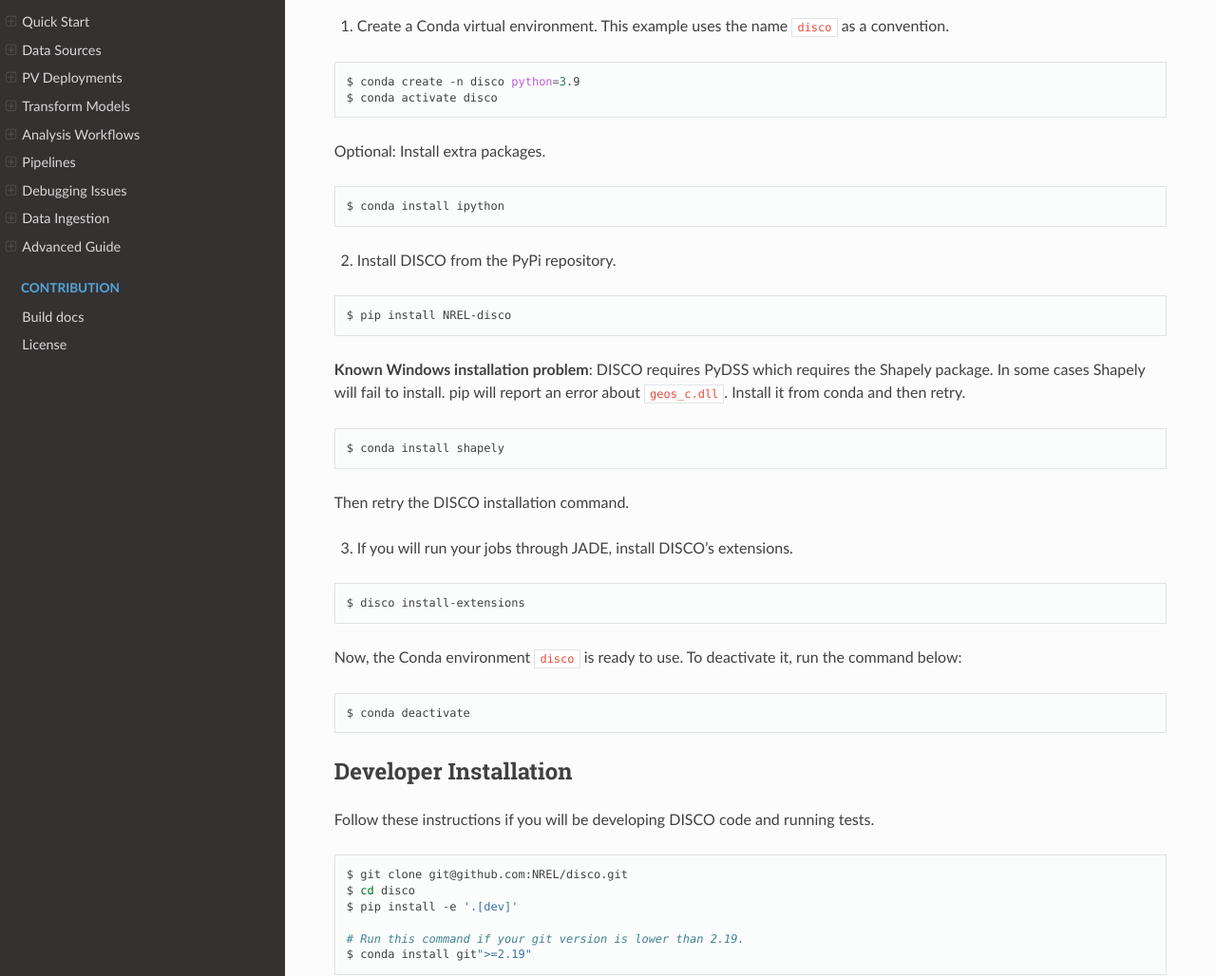
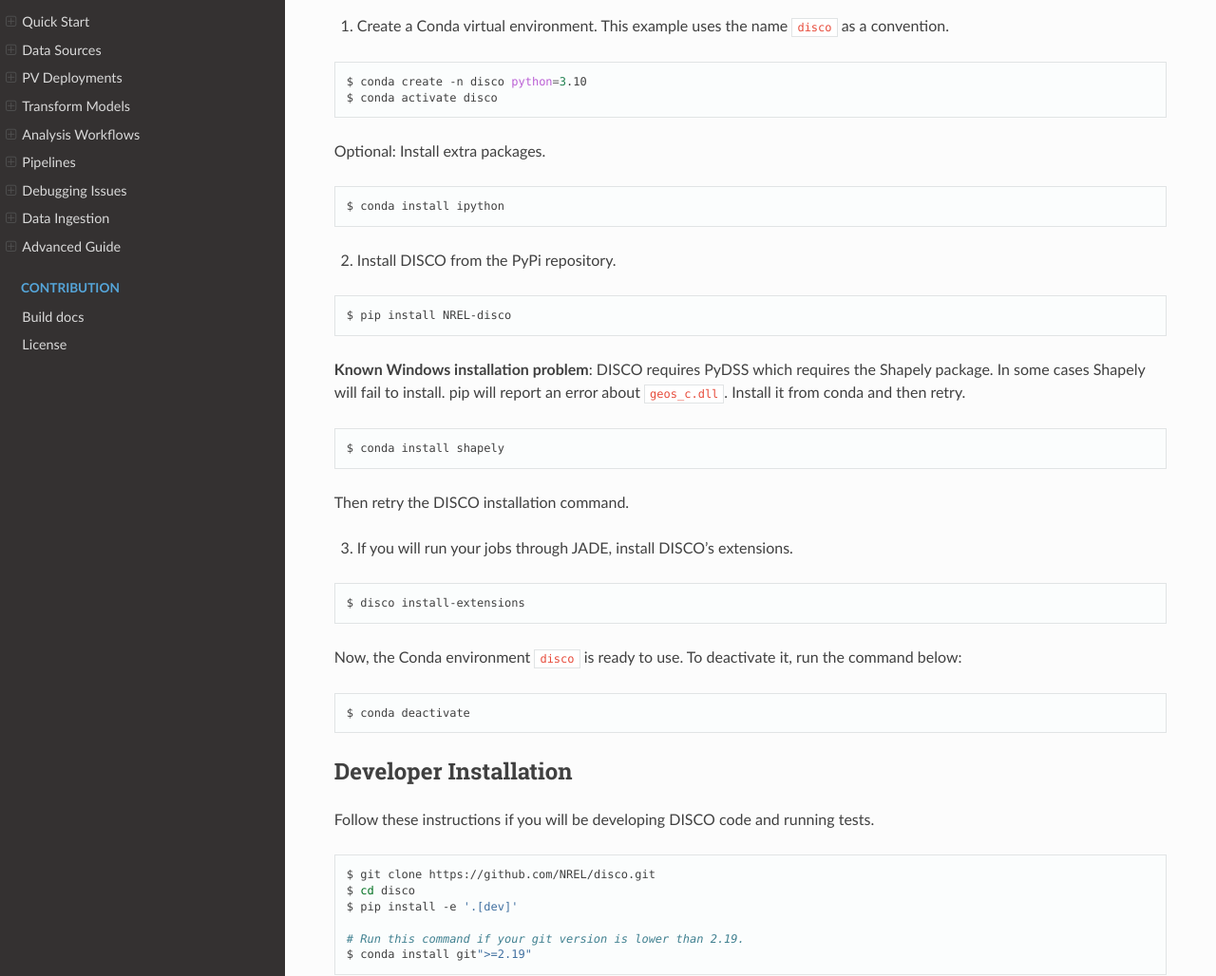
Before and after one commit to NREL/disco, a Sphinx documentation site: the page built from docs/source/installation.rst, in a window 1280 px wide and 1400 px high. Shown: the part 249-1277 px from the top of the window at 95% size. Built offline with Sphinx 7.4.7 and the Read the Docs theme 2.0.0, drawn with Linux system fonts in a browser that asks for light colours.

Commit message:
Update installation instructions

```diff
--- a/docs/source/installation.rst
+++ b/docs/source/installation.rst
@@ -13,7 +13,7 @@
 
 .. code-block:: bash
 
-    $ conda create -n disco python=3.9
+    $ conda create -n disco python=3.10
     $ conda activate disco
 
 Optional: Install extra packages.
@@ -59,7 +59,7 @@
 
 .. code-block:: bash
 
-    $ git clone git@github.com:NREL/disco.git
+    $ git clone https://github.com/NREL/disco.git
     $ cd disco
     $ pip install -e '.[dev]'
 
```
